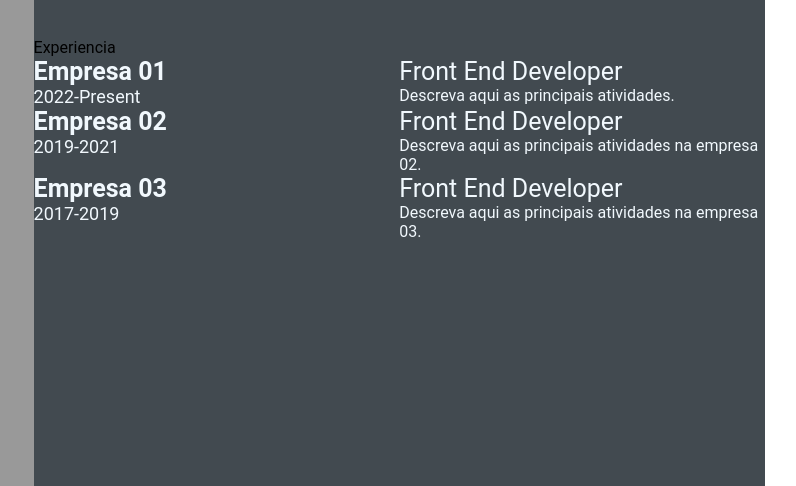
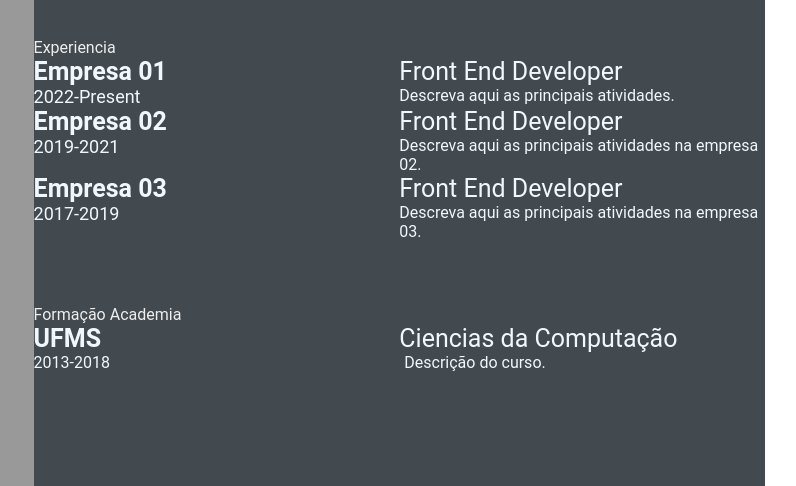
Before and after one commit to Mariscarv/devweekgit.github.io, a plain HTML site: page index.html in a window 1280 px wide. Shown: the part 172-658 px from the top of the page, 387-1183 px from the left. Drawn offline with Linux system fonts and the light colour scheme.

Commit message:
feat add academy details (#4)

```diff
--- a/index.html
+++ b/index.html
@@ -1,19 +1,18 @@
 <!DOCTYPE html>
 <html lang="en">
+
 <head>
     <meta charset="UTF-8">
     <meta http-equiv="X-UA-Compatible" content="IE=edge">
     <meta name="viewport" content="width=device-width, initial-scale=1.0">
     <title>Marianne Carvalho CV</title>
 
-    <link rel="stylesheet" href="style.css"
+    <link rel="stylesheet" href="style.css" </head>
 
-</head>
 <body>
     <main class="resume-contents">
         <section class="left-section">
-            <section class="left-section-content"
-            <div class="profile">
+            <section class="left-section-content" <div class="profile">
                 <img class="profile-image" src="img/avatar.png" alt="profile image">
                 <p class="name">Marianne Carvalho</p>
                 <p class="profession">Front End Developer</p>
@@ -30,9 +29,15 @@
                 <div class="skills">
                     <p class="left-title">Skills</p>
                     <ul>
-                    <li><p>HTML</p></li>
-                    <li><p>CSS</p></li>
-                    <li><p>JavaScript</p></li>
+                        <li>
+                            <p>HTML</p>
+                        </li>
+                        <li>
+                            <p>CSS</p>
+                        </li>
+                        <li>
+                            <p>JavaScript</p>
+                        </li>
                     </ul>
                 </div>
             </section>
@@ -49,7 +54,7 @@
                 </section>
             </div>
             <section class="experience gap">
-                <div class="right title">Experiencia</div>
+                <div class="right-title">Experiencia</div>
                 <div class="experience-contents">
                     <div class="exp-left">
                         <p class="exp-company-name">Empresa 01</p>
@@ -77,8 +82,24 @@
                     </div>
                 </div>
             </section>
+            <section class="education gap">
+                <div class="right-title">Formação Academia</div>
+                <div class="education-contents">
+                <div class="education-left">
+                    <p class="education-school-name">UFMS</p>
+                    <p class="education-time-period">2013-2018</p>
+                </div>
+                <div class="education-right">
+                    <p class="education-subject">Ciencias da Computação</p>
+                    <p class="education-desc">
+                        Descrição do curso.
+                    </p>
+                </div>
+            </div>
+            </section>
         </section>
 
     </main>
 </body>
+
 </html>
```
Lines whose indentation alone changed are shown as unchanged.
